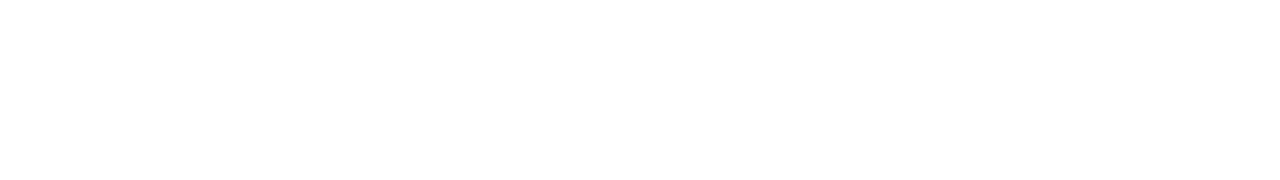
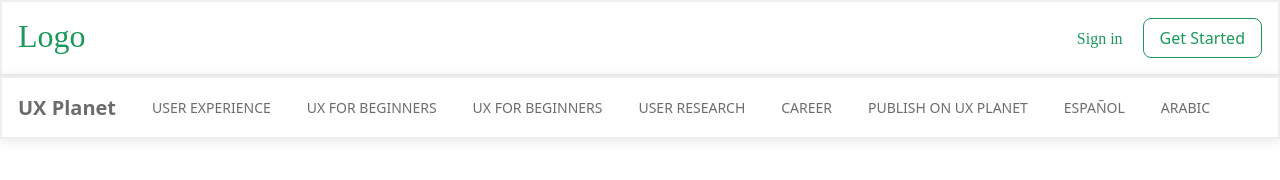
Before and after one commit to maiadahlberg/collab, a plain HTML site: page index.html in a window 1280 px wide. Drawn offline with Linux system fonts and the light colour scheme.

Commit message:
design for header

```diff
--- a/index.html
+++ b/index.html
@@ -8,6 +8,47 @@
     <link rel="stylesheet" href="style.css">
 </head>
 <body>
+    <header class="navbar">
+        <nav class="menu-main">
+            <a href="#" class="navbar-logo">Logo</a>
+            <div class="text-right">
+            <a href="#" class="menu-link">Sign in</a>
+            <button class="button">Get Started</button>
+            </div>
+        </nav>
+
+    <div class="menu-text">
+            <ul class="menu-list" id="js-menu">
+                <li class="menu-item">
+                    <a href="#" class="menu-bold">UX Planet</a>
+                </li>
+                <li class="menu-item">
+                    <a href="#" class="menu-link">USER EXPERIENCE</a>
+                </li>
+                <li class="menu-item">
+                    <a href="#" class="menu-link">UX FOR BEGINNERS</a>
+                </li>
+                <li class="menu-item">
+                    <a href="#" class="menu-link">UX FOR BEGINNERS</a>
+                </li>
+                <li class="menu-item">
+                    <a href="#" class="menu-link">USER RESEARCH</a>
+                </li>
+                <li class="menu-item">
+                    <a href="#" class="menu-link">CAREER</a>
+                </li>
+                <li class="menu-item">
+                    <a href="#" class="menu-link">PUBLISH ON UX PLANET</a>
+                </li>
+                <li class="menu-item">
+                    <a href="#" class="menu-link">ESPAÑOL</a>
+                </li>
+                <li class="menu-item">
+                    <a href="#" class="menu-link">ARABIC</a>
+                </li>
+            </ul>
+    </div>
+</header>
     <!-- Här fyller ni på med kod -->
     <script src="script.js"></script>
 </body>
--- a/style.scss
+++ b/style.scss
@@ -19,3 +19,61 @@ img{
 ul{
     list-style: none;
 }
+.navbar{
+    position: fixed;
+    width: 100%;
+    .menu-main{
+        display: flex;
+        flex-wrap: wrap;
+        padding: 0.5rem 1rem;
+        border: 2px solid #EFEFEF;
+        padding: 1rem;
+        .navbar-logo{
+            margin-right: auto;
+            font-size: 2rem;
+            }
+            .button{
+                padding: 0.5rem 1rem;
+                border-radius: 0.5rem;
+                border: 1px solid #1A9959;
+                margin-left: 1rem;
+                font-family: Noto Sans;
+                font-size: 1rem;
+                background-color: white;
+                color: #1A9959;
+        }
+    }
+
+    .menu-text{
+            padding: 1rem;
+            list-style: none;
+            flex: 0 0 100%;
+            border: 2px solid #EFEFEF;
+            box-shadow: 0px 2px 12px rgba(0, 0, 0, 0.1);
+        .menu-list{
+            padding-right: 1rem;
+            display: flex;
+            overflow-x: scroll;
+            display: flex;
+
+            align-items: center;
+            .menu-item{
+                flex: 1 0 auto;
+            }
+            .menu-bold{
+                font-weight: 700;
+                font-size: 20px;
+                color: #6C6C6C;
+                font-family: 'Noto Sans';
+                padding-right: 2rem;
+                }
+            .menu-link{
+                font-weight: 400;
+                font-size: 14px;
+                color: #6C6C6C;
+                font-family: 'Noto Sans';
+                padding-right: 2rem;
+            }
+        }
+    }
+}
```
Also changed, not shown: style.css, 1 other file.
